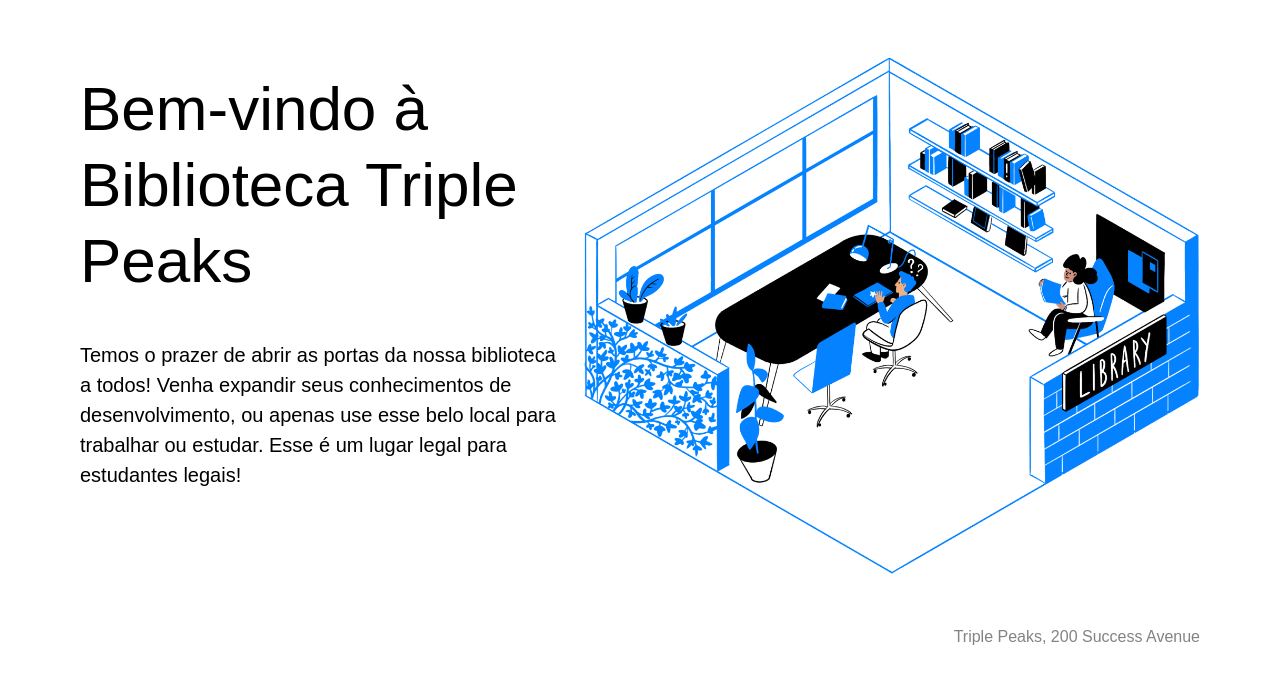
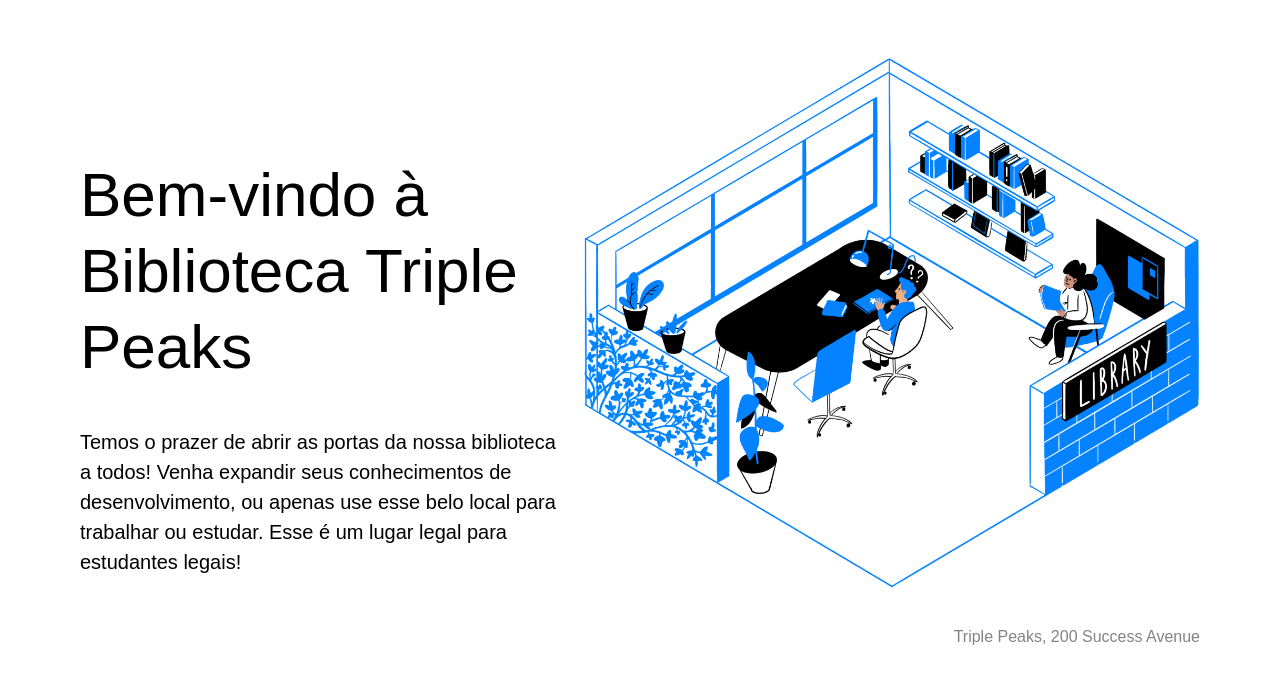
Before and after one commit to Lola1k3/web_project_library_pt, a plain HTML site: page index.html in a window 1280 px wide. Shown: the part 113-798 px from the top of the page. Drawn offline with Linux system fonts and the light colour scheme.

Commit message:
Nova atualização do projeto

```diff
--- a/styles/style.css
+++ b/styles/style.css
@@ -53,7 +53,7 @@
   font-size: 62px;
   line-height: 76px;
   font-weight: 500;
-  margin-top: 128px 0 0;
+  margin-top: 128px;
   row-gap: 32px;
   display: block;
 }
```
